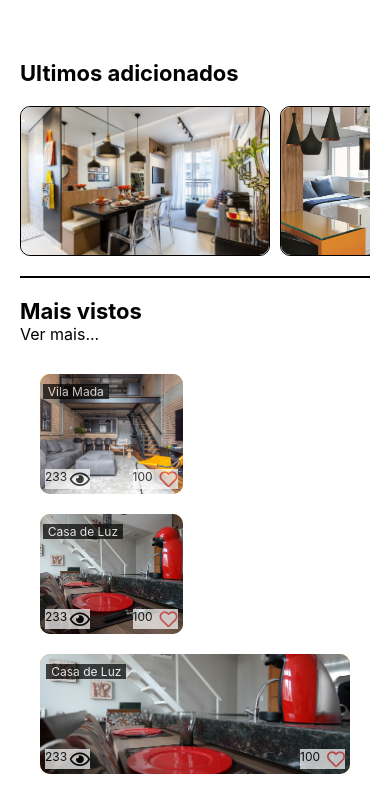
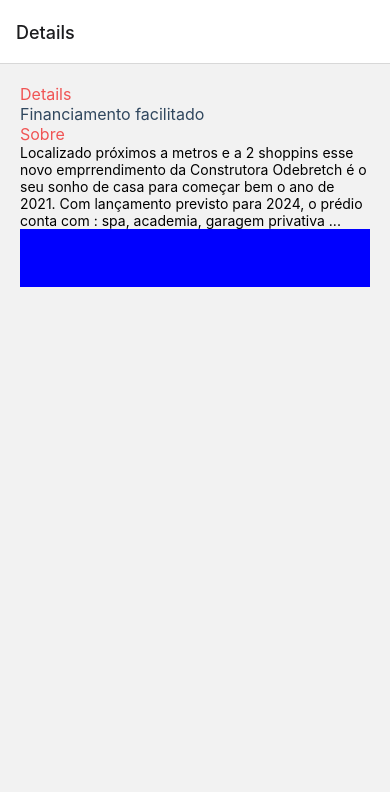
Before and after one commit to emersonjds/lello, a React Native app: screen /Details in a window 390 px wide. Shown: the top 792 px of the page. Built offline with nearby package versions, Linux system fonts and the light colour scheme.

Commit message:
details screen

```diff
--- a/App.js
+++ b/App.js
@@ -5,16 +5,18 @@ import { StyleSheet, Text, View } from "react-native";
 import { NavigationContainer } from "@react-navigation/native";
 import { createNativeStackNavigator } from "@react-navigation/native-stack";
 import Home from "./src/screens/Home";
+import Details from "./src/screens/Details";
 
 const Stack = createNativeStackNavigator();
 
 const Stacks = (
-  <Stack.Navigator initialRouteName={"Home"}>
+  <Stack.Navigator initialRouteName={"Details"}>
     <Stack.Screen
       name="Home"
       component={Home}
       options={{ headerShown: false }}
     />
+    <Stack.Screen name="Details" component={Details} />
   </Stack.Navigator>
 );
 
--- a/src/components/Spacing/index.js
+++ b/src/components/Spacing/index.js
@@ -3,6 +3,15 @@ import { space, color, layout, flex, border } from "styled-system";
 import { Dimensions, SafeAreaView } from "react-native";
 
 export const Box = styled.View`
+  ${space}
+  ${color}
+${layout}
+${flex}
+${border}
+position: relative;
+`;
+
+export const BoxTouchable = styled.TouchableOpacity`
   ${space}
   ${color}
 ${layout}
--- a/src/components/Title/index.js
+++ b/src/components/Title/index.js
@@ -1,11 +1,26 @@
 import styled from "styled-components/native";
+import { color } from "styled-system";
 
 export const H1 = styled.Text`
   font-weight: bold;
   font-size: 22;
+  ${color}
 `;
 
 export const TextRegular = styled.Text`
   font-size: 16;
   color: #000;
+  ${color}
 `;
+
+export const TextLow = styled.Text`
+  font-size: 12;
+  color: #000;
+  ${color}
+`;
+
+export const TextSubtitle = styled.Text`
+  font-size: 14;
+  color: #000;
+  ${color}
+`;
--- a/src/screens/Details/index.js
+++ b/src/screens/Details/index.js
@@ -1,10 +1,36 @@
 import React from "react";
-import { View } from "react-native";
+import { View, Text, SafeAreaView, ScrollView } from "react-native";
+import { Box } from "../../components/Spacing";
+import { TextRegular } from "../../components/Title";
 
 // import { Container } from './styles';
 
-const Details = () => {
-  return <View />;
+const Details = ({ house }) => {
+  return (
+    <Box pt={20} pr={20} pl={20}>
+      <Box>
+        <TextRegular color="#F05454">Details</TextRegular>
+        <TextRegular color="#30475E">Financiamento facilitado</TextRegular>
+      </Box>
+
+      <Box>
+        <ScrollView></ScrollView>
+      </Box>
+
+      <Box>
+        <TextRegular color="#F05454">Sobre</TextRegular>
+        <Text>
+          Localizado próximos a metros e a 2 shoppins esse novo emprrendimento
+          da Construtora Odebretch é o seu sonho de casa para começar bem o ano
+          de 2021. Com lançamento previsto para 2024, o prédio conta com : spa,
+          academia, garagem privativa ...
+        </Text>
+      </Box>
+
+      {/* Mapa */}
+      <Box height="40%" width="100%" bg="blue"></Box>
+    </Box>
+  );
 };
 
 export default Details;
--- a/src/screens/Home/index.js
+++ b/src/screens/Home/index.js
@@ -8,7 +8,12 @@ import {
   Image,
 } from "react-native";
 
-import { Box, BoxFull, SafeAreaFull } from "../../components/Spacing";
+import {
+  Box,
+  BoxFull,
+  BoxTouchable,
+  SafeAreaFull,
+} from "../../components/Spacing";
 import { Divider } from "react-native-paper";
 import { H1, TextRegular } from "../../components/Title";
 import { houses } from "./houses";
@@ -82,7 +87,7 @@ const Home = () => (
       >
         <Box flexDirection="row" flexWrap="wrap" justifyContent="space-between">
           {houses.map((house) => (
-            <Box
+            <BoxTouchable
               key={house.id}
               height="120"
               width={
@@ -90,7 +95,6 @@ const Home = () => (
                   ? "100%"
                   : "46%"
               }
-              bg="orange"
               mt="20"
               borderRadius={10}
               style={{
@@ -163,7 +167,7 @@ const Home = () => (
                 </TextRegular>
                 <FontAwesome5 name="eye" size={18} color="black" />
               </Box>
-            </Box>
+            </BoxTouchable>
           ))}
         </Box>
       </ScrollView>
```
